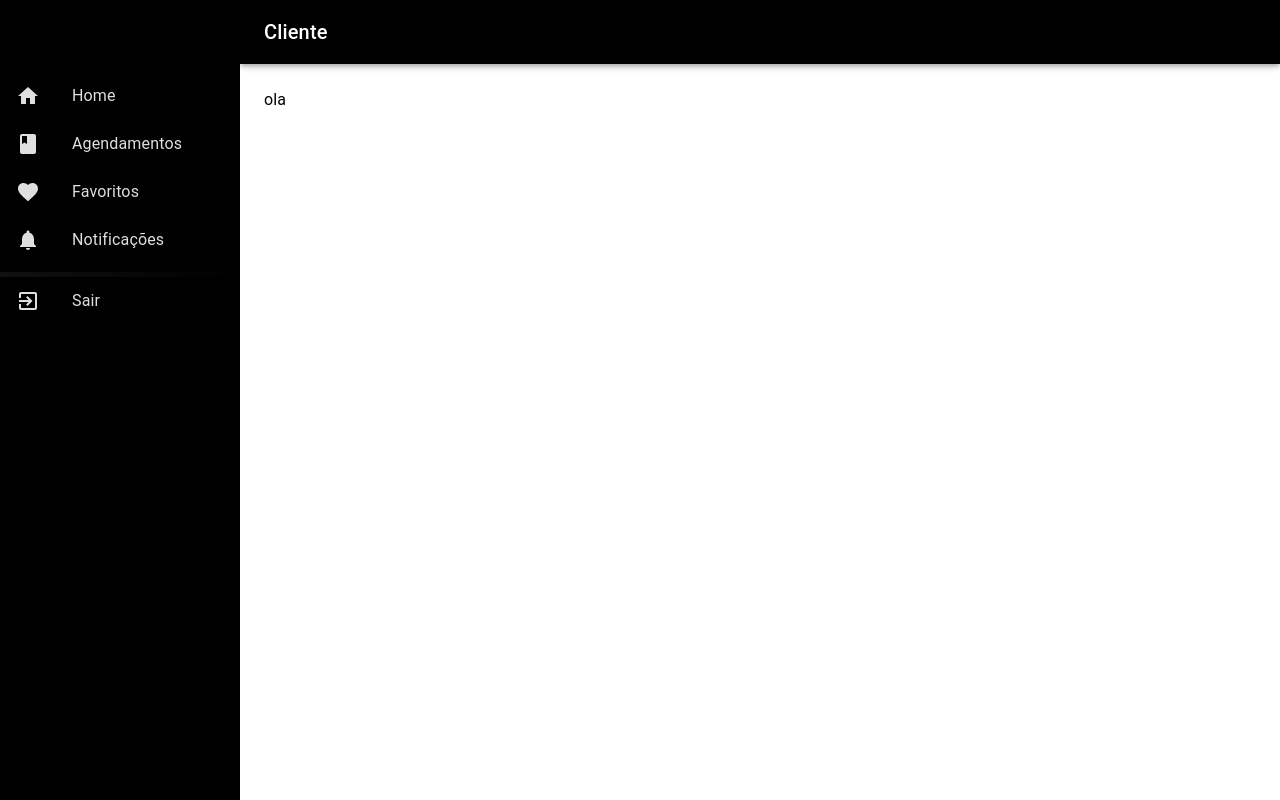
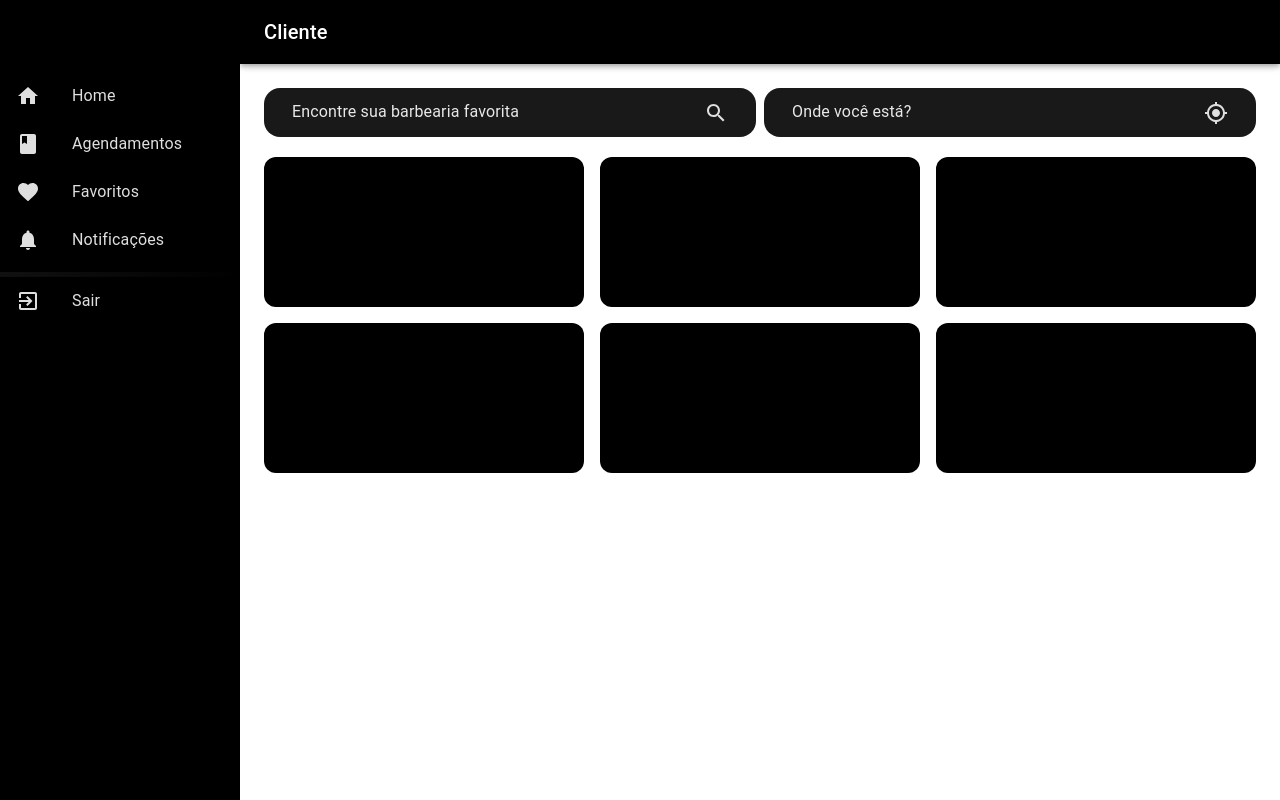
Before and after one commit to yanmartinss/code-and-shave, a React (Create React App) app in the folder code-and-shave-front/: page /home-cliente in a window 1280 px wide. Built offline with nearby package versions, Linux system fonts and the light colour scheme.

Commit message:
barbearias aparecendo ok

```diff
--- a/code-and-shave-front/src/components/container/MiniDrawer.js
+++ b/code-and-shave-front/src/components/container/MiniDrawer.js
@@ -117,7 +117,7 @@ function ResponsiveDrawer(props) {
             </ListItemButton>
             </Link>
 
-            <Link to={'/vendas'}>
+            <Link to={'/agendamentos-cliente'}>
             <ListItemButton>
               <ListItemIcon>
                 <BookIcon sx={{color: '#e0dfdf'}}/>
@@ -126,7 +126,7 @@ function ResponsiveDrawer(props) {
             </ListItemButton>
             </Link>
 
-            <Link to={'/tarefas'}>
+            <Link to={'/favoritos'}>
             <ListItemButton>
               <ListItemIcon>
                 <FavoriteIcon sx={{color: '#e0dfdf'}}/>
@@ -135,7 +135,7 @@ function ResponsiveDrawer(props) {
             </ListItemButton>
             </Link>
 
-            <Link to={'/tarefas'}>
+            <Link to={'/notificacoes-cliente'}>
             <ListItemButton>
               <ListItemIcon>
                 <NotificationsIcon sx={{color: '#e0dfdf'}}/>
@@ -186,7 +186,7 @@ function ResponsiveDrawer(props) {
             </ListItemButton>
             </Link>
 
-            <Link to={'/vendas'}>
+            <Link to={'/agendamentos-cliente'}>
             <ListItemButton>
               <ListItemIcon>
                 <BookIcon sx={{color: '#e0dfdf'}}/>
@@ -195,7 +195,7 @@ function ResponsiveDrawer(props) {
             </ListItemButton>
             </Link>
 
-            <Link to={'/tarefas'}>
+            <Link to={'/favoritos'}>
             <ListItemButton>
               <ListItemIcon>
                 <FavoriteIcon sx={{color: '#e0dfdf'}} />
@@ -204,7 +204,7 @@ function ResponsiveDrawer(props) {
             </ListItemButton>
             </Link>
 
-            <Link to={'/tarefas'}>
+            <Link to={'/notificacoes-cliente'}>
             <ListItemButton>
               <ListItemIcon>
                 <NotificationsIcon sx={{color: '#e0dfdf'}} />
--- a/code-and-shave-front/src/pages/TelasCliente/HomeCliente.js
+++ b/code-and-shave-front/src/pages/TelasCliente/HomeCliente.js
@@ -1,7 +1,38 @@
+import GpsFixedIcon from '@mui/icons-material/GpsFixed';
+import SearchIcon from '@mui/icons-material/Search';
+
 export const HomeCliente = () => {
     return (
         <div>
-            <h1 className="text-black">ola</h1>
+            <div className='grid gap-5 w-full'>
+                <div className='grid gap-2 lg:grid-cols-2'>
+                    <div className='bg-black/90 flex justify-between rounded-2xl px-7 py-3 gap-3'>
+                        <input
+                        className="outline-none bg-transparent text-white/90 placeholder:text-white/90 flex-1"
+                        type="text"
+                        placeholder="Encontre sua barbearia favorita"/>
+                        <button><SearchIcon sx={{color: '#e0dfdf'}} /></button>
+                    </div>
+
+                    <div className='bg-black/90 flex justify-between rounded-2xl px-7 py-3 gap-3'>
+                        <input
+                        className="outline-none bg-transparent text-white/90 placeholder:text-white/90 flex-1"
+                        type="text"
+                        placeholder="Onde você está?"/>
+                        <button><GpsFixedIcon sx={{color: '#e0dfdf'}} /></button>
+                    </div>
+                </div>
+
+                <div className='grid gap-4 md:grid-cols-2 lg:grid-cols-3'>
+                    {/* BARBEARIAS APARECEM AQUI COM A API */}
+                    <div className='bg-black h-[150px] w-full rounded-xl'></div>
+                    <div className='bg-black h-[150px] w-full rounded-xl'></div>
+                    <div className='bg-black h-[150px] w-full rounded-xl'></div>
+                    <div className='bg-black h-[150px] w-full rounded-xl'></div>
+                    <div className='bg-black h-[150px] w-full rounded-xl'></div>
+                    <div className='bg-black h-[150px] w-full rounded-xl'></div>
+                </div>
+            </div>
         </div>
     );
 }
```
